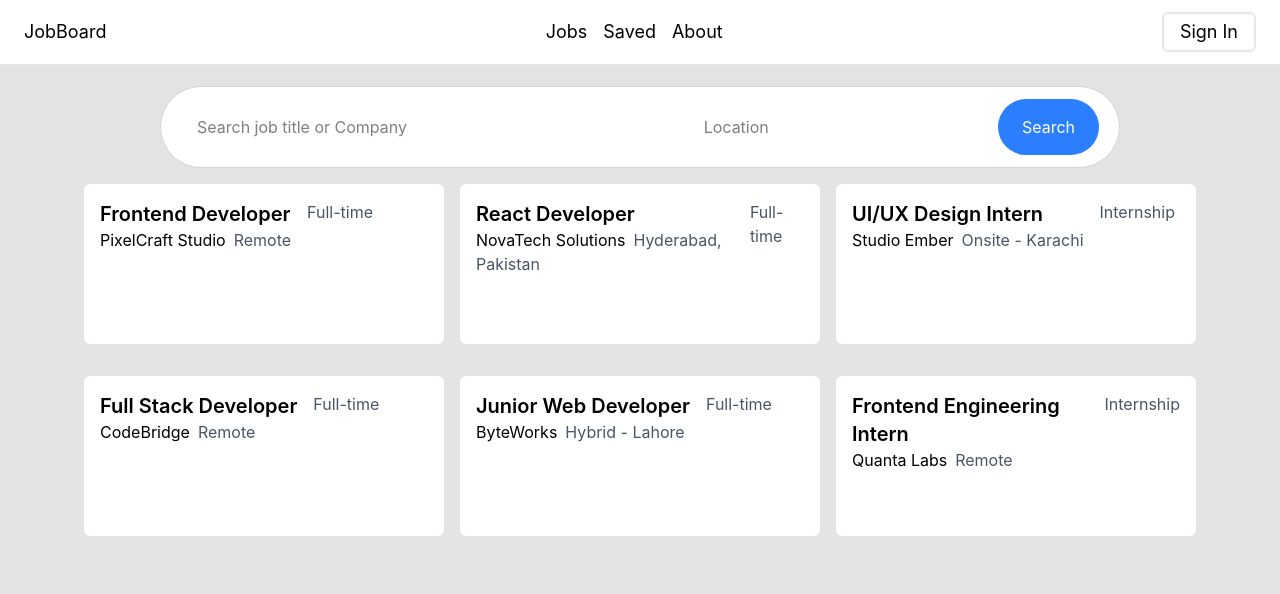
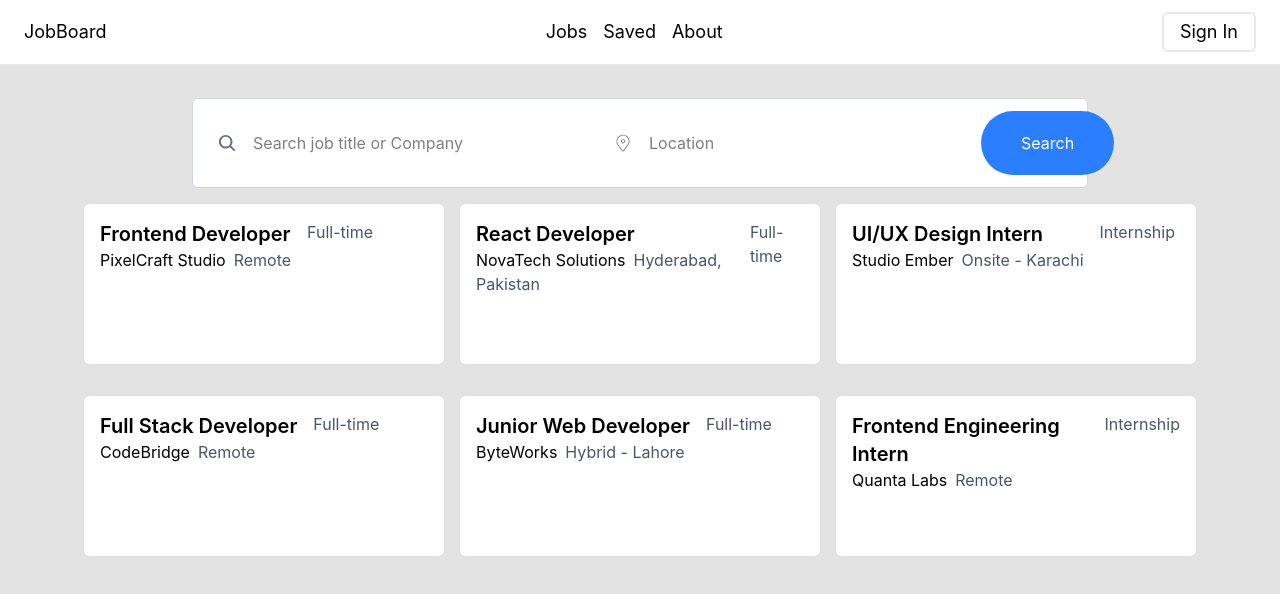
Before and after one commit to alimusahaf114/jobportal, a React (Vite) app in the folder jobportal/: page / in a window 1280 px wide. Shown: the top 594 px of the page. Built offline with nearby package versions, Linux system fonts and the light colour scheme.

Commit message:
I have worked now on searchbar

```diff
--- a/jobportal/src/Components/SearchBox.jsx
+++ b/jobportal/src/Components/SearchBox.jsx
@@ -1,14 +1,34 @@
 import React from 'react';
-
+import { IoSearch } from "react-icons/io5";
+import { CiLocationOn } from "react-icons/ci";
 const SearchBox = () => {
   return (
-   <div className=' flex justify-center '>
-    <div className=' rounded-full bg-white mt-5 w-3/4 border border-gray-300  px-5 py-3 flex justify-center  gap-5 items-center'>
-      <input type="text" placeholder='Search job title or Company' className='w-170 bg-white rounded-md py-4 px-4 focus:outline-none '/>
-      <input type="text" placeholder='Location' className='w-100 bg-white rounded-md py-4 px-4 focus:outline-none '/>
-      <button className='bg-blue-500 text-white py-4 px-6 rounded-full hover:bg-blue-600 focus:outline-none '>Search</button>
-    </div>
+   <div className="w-full flex justify-center px-4 mt-5">
+  <div className="w-full mt-3  items-center max-w-4xl bg-white border border-gray-300 rounded-md p-3 flex justify-between flex-col md:flex-row gap-4 ">
+  <div className='flex items-center flex-1 px-3 py-1 rounded-full focus-within:ring-2 focus-within:ring-blue-300'>
+   <IoSearch className='text-gray-500 text-xl'/>
+    <input
+      type="text"
+      placeholder="Search job title or Company"
+      className="w-full md:w-64 lg:w-80 md:flex-1 py-4 px-4 rounded-md outline-none"
+    />
+  </div>
+    <div className="h-10 w-px bg-gray-300"></div>
+   <div className='flex items-center flex-1 px-3 py-1 rounded-full focus-within:ring-2 focus-within:ring-blue-300'>
+     <CiLocationOn className='text-gray-500 text-xl'/>
+    <input
+      type="text"
+      placeholder="Location"
+      className="w-full md:w-64 lg:w-80 py-4 px-4 rounded-md outline-none"
+    />
    </div>
+
+    <button className="w-full md:w-auto bg-blue-500 text-white py-5 px-10 rounded-full hover:bg-blue-600">
+      Search
+    </button>
+
+  </div>
+  </div>
   );
 }
 
```
